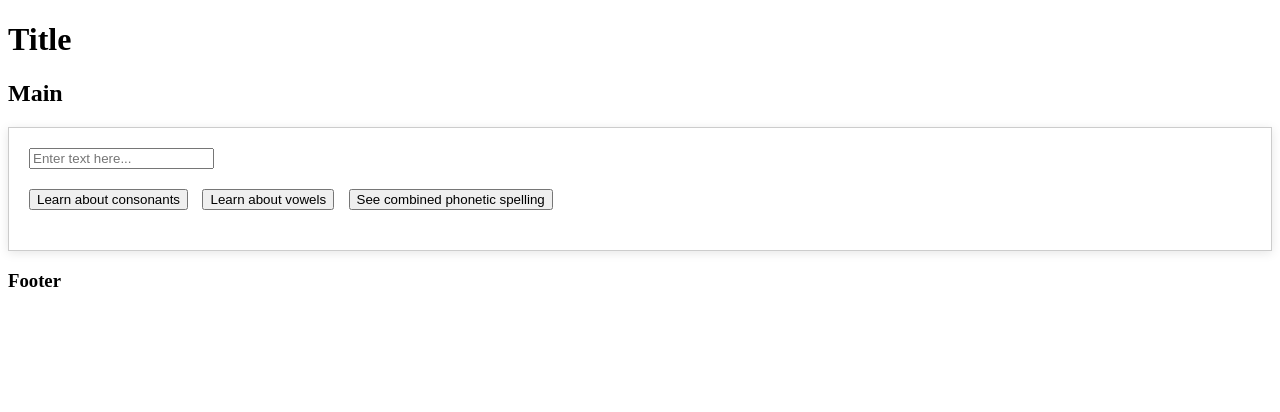
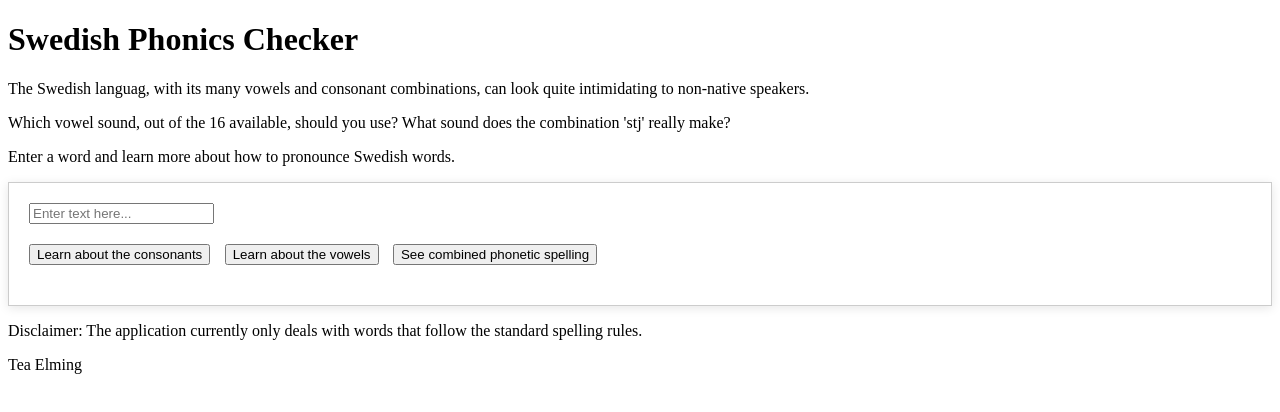
Before and after one commit to TeaElming/pronounciationBreakdown, a website with bundled scripts: page src/App/index.html in a window 1280 px wide. Built offline with nearby package versions, Linux system fonts and the light colour scheme.

Commit message:
License added

```diff
--- a/src/App/app-components/combined-component/phonics-component.js
+++ b/src/App/app-components/combined-component/phonics-component.js
@@ -37,8 +37,8 @@ templatePhonicsComponent.innerHTML = `
 
             <!-- Three buttons underneath text box -->
             <div class="phonics-buttons">
-                <button type="button" id="consonantButton">Learn about consonants</button>
-                <button type="button" id="vowelButton">Learn about vowels</button>
+                <button type="button" id="consonantButton">Learn about the consonants</button>
+                <button type="button" id="vowelButton">Learn about the vowels</button>
                 <button type="button" id="combinedButton">See combined phonetic spelling</button>
             </div>
         </form>
--- a/src/App/index.html
+++ b/src/App/index.html
@@ -16,18 +16,20 @@
 
 <body>
   <header>
-    <h1>Title</h1>
+    <h1>Swedish Phonics Checker</h1>
   </header>
-  <nav>
-  </nav>
   <main>
-    <h2>Main</h2>
+    <h2></h2>
+    <p>The Swedish languag, with its many vowels and consonant combinations, can look quite intimidating to non-native speakers.</p>
+    <p>Which vowel sound, out of the 16 available, should you use? What sound does the combination 'stj' really make?</p>
+    <p>Enter a word and learn more about how to pronounce Swedish words.</p>
 
     <phonics-component> </phonics-component>
 
+    <p>Disclaimer: The application currently only deals with words that follow the standard spelling rules.</p>
   </main>
   <footer>
-    <h3>Footer</h3>
+    <p class="text-muted">Tea Elming</p>
   </footer>
 
 </body>
```
Also changed, not shown: 1 other file.
